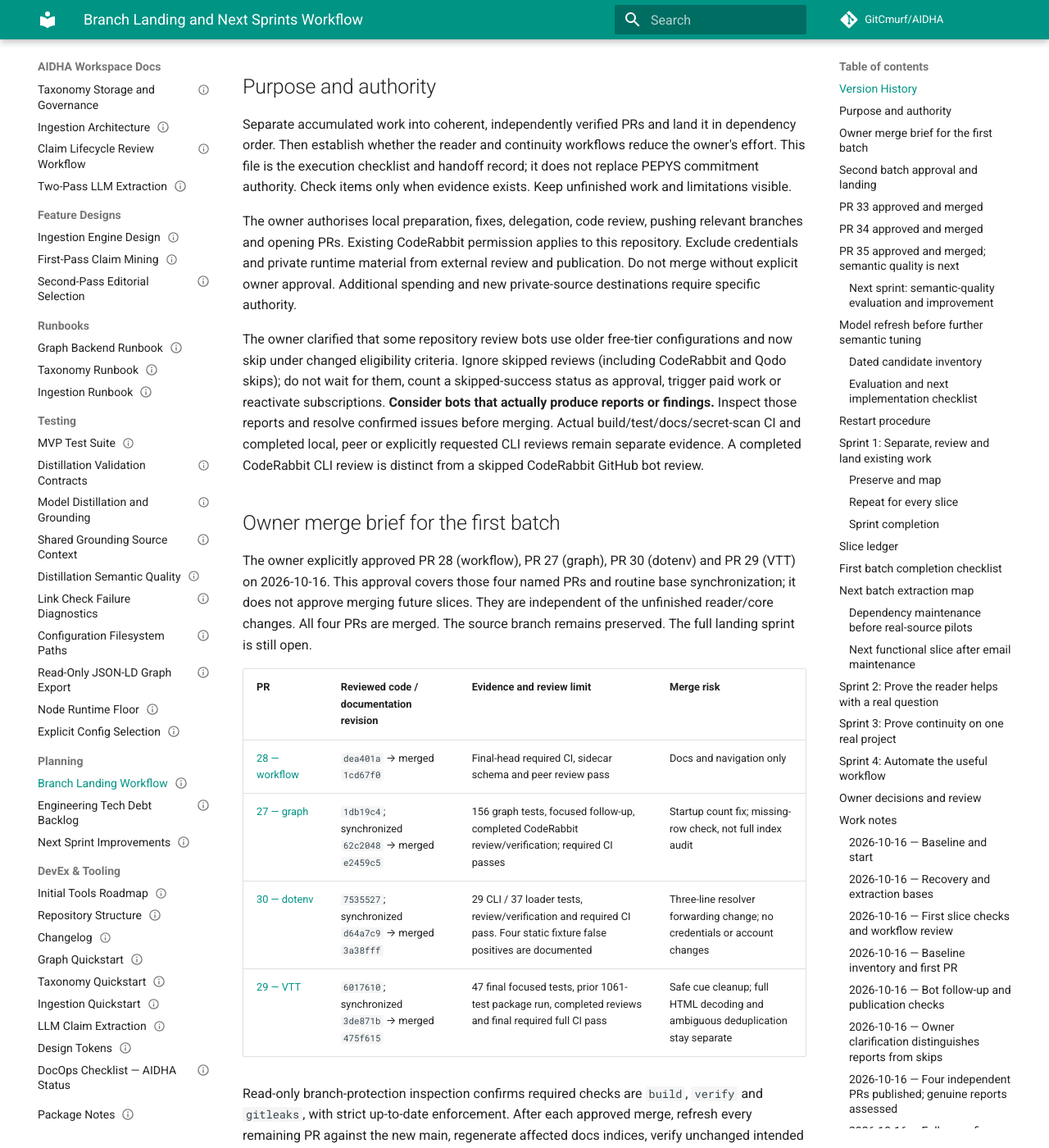
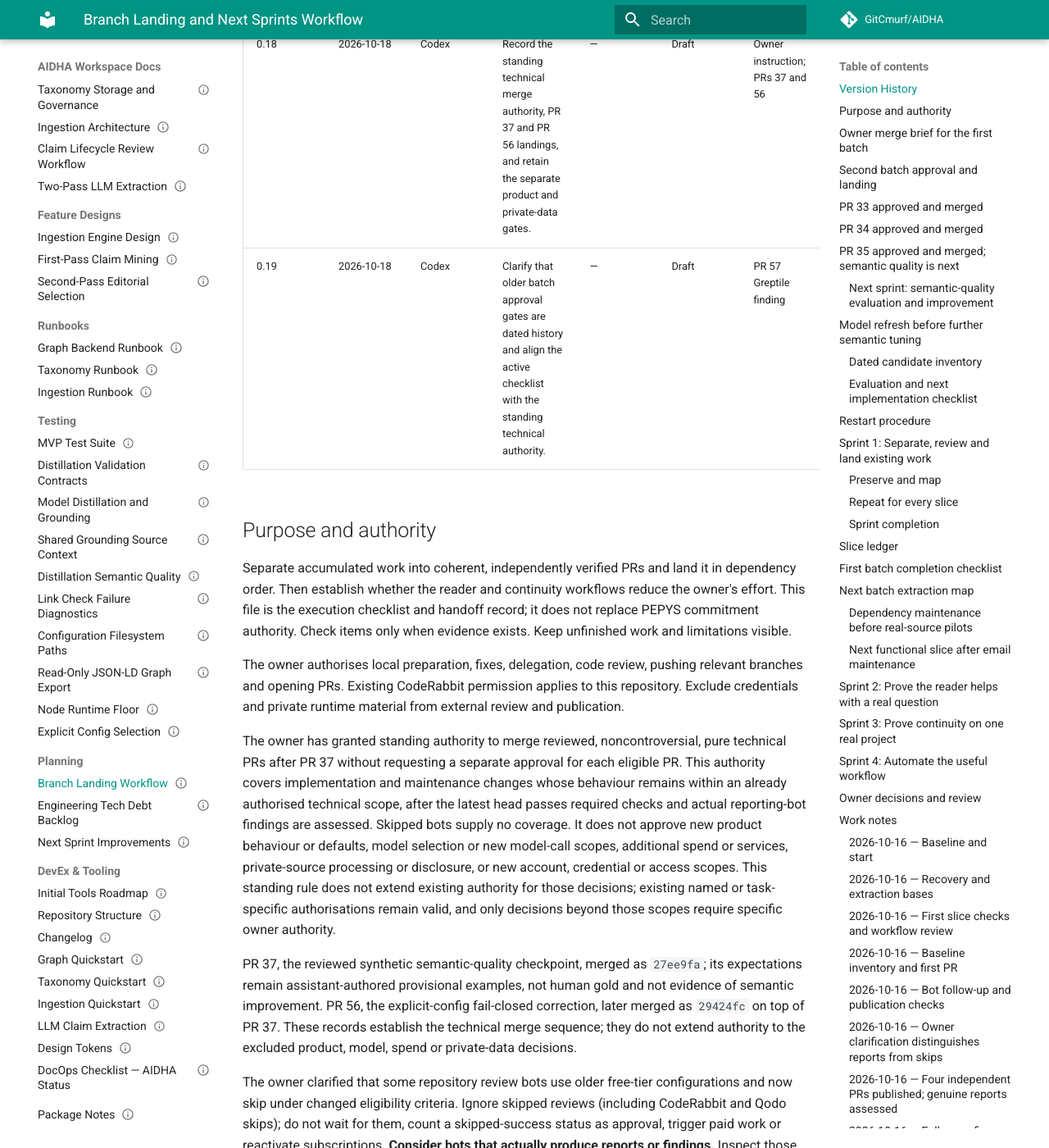
Before and after one commit to GitCmurf/AIDHA, an MkDocs documentation site: the page built from docs/05-planning/plan-015-branch-landing-workflow.md, in a window 1280 px wide and 1400 px high, scrolled down 4151 px. Shown: the whole window at 82% size. Built offline with MkDocs 1.6.1 and Material for MkDocs 9.7.7, drawn with Linux system fonts in a browser that asks for light colours; comment, search, counter and statistics services are not loaded; the version menu is left out; some of the changed text lies outside the part shown.

Commit message:
docs(workflow): record standing technical merge authority (#57)
* docs(workflow): record standing technical merge authority

* docs(workflow): clarify current merge authority

```diff
--- a/docs/01-indices/catalog.json
+++ b/docs/01-indices/catalog.json
@@ -704,8 +704,8 @@
       "document_id": "AIDHA-PLAN-015",
       "owner": "Engineering",
       "status": "Draft",
-      "version": "0.17",
-      "last_updated": "2026-10-17",
+      "version": "0.19",
+      "last_updated": "2026-10-18",
       "title": "Branch Landing and Next Sprints Workflow",
       "type": "PLAN",
       "docops_version": "2.0",
--- a/docs/05-planning/plan-015-branch-landing-workflow.md
+++ b/docs/05-planning/plan-015-branch-landing-workflow.md
@@ -2,8 +2,8 @@
 document_id: AIDHA-PLAN-015
 owner: Engineering
 status: Draft
-version: '0.17'
-last_updated: 2026-10-17
+version: '0.19'
+last_updated: 2026-10-18
 title: Branch Landing and Next Sprints Workflow
 type: PLAN
 docops_version: '2.0'
@@ -14,8 +14,8 @@ related_ids: [AIDHA-PLAN-009, AIDHA-PLAN-008, AIDHA-PLAN-010, AIDHA-PLAN-011, AI
 > **Document ID:** AIDHA-PLAN-015
 > **Owner:** Engineering
 > **Status:** Draft
-> **Version:** 0.17
-> **Last Updated:** 2026-10-17
+> **Version:** 0.19
+> **Last Updated:** 2026-10-18
 > **Type:** PLAN
 
 # Branch Landing and Next Sprints Workflow
@@ -41,6 +41,8 @@ related_ids: [AIDHA-PLAN-009, AIDHA-PLAN-008, AIDHA-PLAN-010, AIDHA-PLAN-011, AI
 | 0.15 | 2026-10-17 | Codex | Record PR 35 approval, merge-gate sequencing error, corrective slice and semantic-quality priority. | CMF | Draft | PR 35 |
 | 0.16 | 2026-10-17 | Codex | Record the reviewed context correction, semantic checkpoint and explicit hold on unstable experiments. | — | Draft | AIDHA-TESTING-059 |
 | 0.17 | 2026-10-17 | Codex | Refresh the decision-model shortlist and task-specific evaluation plan; preserve failed native replies after a genuine bot finding. | — | Draft | PR 37; owner model refresh |
+| 0.18 | 2026-10-18 | Codex | Record the standing technical merge authority, PR 37 and PR 56 landings, and retain the separate product and private-data gates. | — | Draft | Owner instruction; PRs 37 and 56 |
+| 0.19 | 2026-10-18 | Codex | Clarify that older batch approval gates are dated history and align the active checklist with the standing technical authority. | — | Draft | PR 57 Greptile finding |
 
 ## Purpose and authority
 
@@ -51,8 +53,23 @@ authority. Check items only when evidence exists. Keep unfinished work and limit
 
 The owner authorises local preparation, fixes, delegation, code review, pushing relevant branches
 and opening PRs. Existing CodeRabbit permission applies to this repository. Exclude credentials
-and private runtime material from external review and publication. Do not merge without explicit
-owner approval. Additional spending and new private-source destinations require specific authority.
+and private runtime material from external review and publication.
+
+The owner has granted standing authority to merge reviewed, noncontroversial, pure technical PRs
+after PR 37 without requesting a separate approval for each eligible PR. This authority covers
+implementation and maintenance changes whose behaviour remains within an already authorised
+technical scope, after the latest head passes required checks and actual reporting-bot findings
+are assessed. Skipped bots supply no coverage. It does not approve new product behaviour or defaults,
+model selection or new model-call scopes, additional spend or services, private-source processing
+or disclosure, or new account, credential or access scopes. This standing rule does not extend
+existing authority for those decisions; existing named or task-specific authorisations remain
+valid, and only decisions beyond those scopes require specific owner authority.
+
+PR 37, the reviewed synthetic semantic-quality checkpoint, merged as `27ee9fa`; its expectations
+remain assistant-authored provisional examples, not human gold and not evidence of semantic
+improvement. PR 56, the explicit-config fail-closed correction, later merged as `29424fc` on top
+of PR 37. These records establish the technical merge sequence; they do not extend authority to
+the excluded product, model, spend or private-data decisions.
 
 The owner clarified that some repository review bots use older free-tier configurations and
 now skip under changed eligibility criteria. Ignore skipped reviews (including CodeRabbit and
@@ -61,6 +78,10 @@ or reactivate subscriptions. **Consider bots that actually produce reports or fi
 those reports and resolve confirmed issues before merging. Actual build/test/docs/secret-scan CI
 and completed local, peer or explicitly requested CLI reviews remain separate evidence. A completed
 CodeRabbit CLI review is distinct from a skipped CodeRabbit GitHub bot review.
+
+The batch summaries and dated work notes below preserve decisions and status as recorded at the
+time. Current and future work follows the authority above and the owner decision/merge checklist
+below; later entries supersede earlier status snapshots.
 
 ## Owner merge brief for the first batch
 
@@ -86,7 +107,9 @@ the red JavaScript status must remain disclosed unless its reporting service is
 ## Second batch approval and landing
 
 The owner explicitly approved PRs 32 and 31 on 2026-10-16: “both approved”. This covers
-those two named PRs and routine base synchronization. Future PRs need separate merge approval.
+those two named PRs and routine base synchronization. At that time, future PRs needed separate
+merge approval. The standing authority recorded in v0.18 now applies to later eligible technical
+PRs; reserved decisions retain their specific owner gates.
 Both PRs are merged. No further owner action is needed for this batch. The full source branch
 remains open.
 
@@ -95,8 +118,9 @@ remains open.
 | [PR 32: private-artifact guard](https://github.com/GitCmurf/AIDHA/pull/32) | Real pilot records stay outside public Git. Synthetic examples remain permitted. The guard checks path patterns; content still needs review | Merged as `01ec0ed` after exact-head required CI and actual reporting-bot findings were assessed. Final isolation fix has peer review and regression coverage; extra CLI attempt had no coverage because of quota |
 | [PR 31: taxonomy provenance](https://github.com/GitCmurf/AIDHA/pull/31) | Stored automatic assignments identify their matching vocabulary; the fingerprint does not certify classification quality or version the full algorithm | Merged as `33f40cd` from synchronized head `4ad7e88` after fresh required CI and actual reports passed. Its stable patch and all eleven non-generated blobs match approved `4021473` |
 
-Engineering will merge only the approved PRs after their latest required checks pass. No force
-push, admin override, paid-review activation or repository-settings change is authorized here.
+Engineering merged these two approved PRs after their synchronized heads passed required checks.
+No force push, admin override, paid-review activation or repository-settings change was used for
+this batch.
 
 ## PR 33 approved and merged
 
@@ -113,8 +137,10 @@ The refreshed GitHub inventory has 22 open alerts (15 high, seven medium); none
 updated email parser chain. The thirteen previously open email-chain alerts are no longer open.
 This is a dated dependency snapshot, not proof that every remaining alert is reachable.
 Configuration/build-tool and documentation-tool maintenance remain separate slices. No owner
-product, spending or account decision blocks the next synthetic engineering slice. Future PRs
-still need their own merge approval.
+product, spending or account decision blocks the next synthetic engineering slice. At the time of
+this 2026-10-17 status note, future PRs still had individual merge gates. The standing authority
+recorded in v0.18 supersedes that rule for eligible pure technical PRs; reserved decisions retain
+their specific owner gates.
 
 ## PR 34 approved and merged
 
@@ -175,7 +201,7 @@ findings inaccessible with HTTP 403 remain the review limits recorded on PR 35.
 - [x] Verify exact integrated-tree equality.
 - [x] Reproduce the late shared-excerpt finding and prepare a separate correction.
 - [x] Complete correction checks/reviews and publish PR 36.
-- [ ] Obtain separate approval and merge PR 36 after a fresh review gate.
+- [x] Obtain separate owner approval and merge PR 36 as `be9876c` after its fresh review gate.
 - [x] Verify all four PR 35 post-merge main CI workflows pass.
 - [x] Attempt the context helper; missing `specs/024-grounding-context/plan.md` prevents it
   before edits. The governed workflow and testing specs remain the restart record.
@@ -198,7 +224,8 @@ public synthetic text only, tools disabled, and no new API credentials or servic
 Record the actual resolved model and usage; native CLI results do not establish API-provider
 parity or default-pipeline quality. Source-report persistence follows when needed for the real
 reader trial; it is not a substitute for measuring semantic usefulness. No owner input blocks
-this preparation. Future PRs retain their own merge gate.
+this preparation. Eligible pure technical PRs use the standing authority above after fresh checks
+and report review; reserved decisions retain their specific owner gates.
 
 ## Model refresh before further semantic tuning
 
@@ -306,8 +333,9 @@ that dependency. No activation, new model calls or model-default changes are par
 - [ ] Fix confirmed findings from actual bot reports and local/peer/CLI reviews; document rejected
   findings, rerun affected checks and push fixes. Do not activate paid reviews or subscriptions.
 - [ ] Verify actual CI and completed review coverage of the latest head; record limits explicitly.
-- [ ] Present a concise merge brief to the owner; obtain explicit approval before merging.
-- [ ] After an approved merge, refresh dependent bases, revalidate and update the ledger.
+- [ ] Confirm whether the change fits the standing pure-technical authority above; obtain specific
+  owner authority when it crosses any reserved product, model, spend, account or private-data gate.
+- [ ] After a merge, refresh dependent bases, revalidate and update the ledger.
 
 The repeated checklist is a template. Each slice needs its own stage/evidence entry in the ledger;
 checking the template once does not establish completion for every PR. Prefer independent PRs
@@ -321,7 +349,7 @@ branch to make an extraction appear complete.
   evidence, or retained with an explicit reason and next action.
 - [ ] No private runtime evidence has entered published paths or PRs.
 - [x] Approved first-batch merges are complete and integrated main passes required checks;
-  later slices still require separate approval.
+  later slices follow the current merge authority above.
 - [ ] Deferred product requirements remain in the subsequent sprint checklist.
 
 ## Slice ledger
@@ -337,8 +365,9 @@ Do not introduce links to pages absent from a PR base.
 | Email parser dependency maintenance | Verified `main` at `33f40cd`; independent | `021-email-parser-dependencies` / [PR 33](https://github.com/GitCmurf/AIDHA/pull/33) | Merged as `580b94c` from approved `a5d9651`; required CI passes; actual reports assessed | Synthetic malformed-address/mailto tests and ordinary MIME control; no real email |
 | Distillation validation and evidence checks | Verified `main` at `580b94c`; independent of model/pipeline wiring | `022-distillation-validation` / [PR 34](https://github.com/GitCmurf/AIDHA/pull/34) | Merged as `1c83ecb` from approved `dd55b43`; exact integrated tree matches; required CI passes | AIDHA-TESTING-056; mechanical acceptance explicitly does not prove semantic entailment |
 | Bounded model generation and grounding | Verified `main` at `1c83ecb`; uses PR 34 contracts | `023-distillation-pipeline` / [PR 35](https://github.com/GitCmurf/AIDHA/pull/35) | Merged as `5b81d23` from approved `b08f8ab`; exact tree matches; late Greptile finding has separate correction | TESTING-057; default selection unchanged; no live provider calls |
-| Shared grounding source context | Verified `main` at `5b81d23` | `024-grounding-context` / [PR 36](https://github.com/GitCmurf/AIDHA/pull/36) | Ready at `f994fa0`; 276 core tests, complete zero-finding review, all required CI and reporting analyzers pass; merge approval pending | TESTING-058; source text once, per-unit citation IDs, cache version bumped |
-| Semantic-quality evaluation and improvement | Depends on PR 36 at `f994fa0` | `025-semantic-quality` / [PR 37](https://github.com/GitCmurf/AIDHA/pull/37) | Stable checkpoint published; failed-reply evidence correction needs refreshed final-head checks; no production semantic experiment included | Reviewed assistant-authored expectations, not human gold; controlled scores 6/9, 7/9, 6/9 |
+| Shared grounding source context | Verified `main` at `5b81d23` | `024-grounding-context` / [PR 36](https://github.com/GitCmurf/AIDHA/pull/36) | Merged as `be9876c`; source context remains shared and versioned | TESTING-058; source text once, per-unit citation IDs, cache version bumped |
+| Semantic-quality evaluation and improvement | Depends on PR 36 at `f994fa0` | `025-semantic-quality` / [PR 37](https://github.com/GitCmurf/AIDHA/pull/37) | Merged as `27ee9fa`; no production semantic experiment included | Assistant-authored fictional expectations remain provisional, not human gold; controlled scores 6/9, 7/9, 6/9 do not establish improvement |
+| Explicit config selection | Verified `main` at `27ee9fa`; independent fail-closed correction | `060-explicit-config-selection` / [PR 56](https://github.com/GitCmurf/AIDHA/pull/56) | Merged as `29424fc` after current-head checks and report assessment | Missing or invalid explicit config selection fails closed; this is a technical correction, not a new product or model default |
 | Semantic grounding experiment | Depends on reviewed 024; retain acceptance failures | `026-semantic-grounding` / local hold | No PR or merge request; prompt/kind/link changes remain unproven and separate from the checkpoint | Three fresh-run partials and run-to-run variability; no semantic win claimed |
 | Extraction and source distillation | Dependency map pending | Pending | Separate foundational fixes and distillation where contracts permit | AIDHA-PLAN-009, AIDHA-PLAN-010; older reviews require exact-scope checks |
 | Activation and continuity | Dependency map pending; mixed commit `b628643` needs deliberate separation | Pending | Pair public CLI, persistence tests and currently uncommitted supporting docs | PLAN-008, PLAN-011, PLAN-014 |
@@ -472,7 +501,7 @@ Synthetic contract work needs no owner product decision. Existing PEPYS authorit
 
 | Decision | Needed when | Recommendation and sensible alternatives | Current blocker? |
 | --- | --- | --- | --- |
-| Merge approval | After a concrete PR passes checks and reviews, including actual reporting bots; skipped reviews ignored | Review a concise behaviour/evidence/risk brief; approve individually or an explicitly named dependency sequence | PRs 36 and 37 need separate approval, preferably the named 36 then 37 sequence; preparation continues |
+| Merge authority | Before merging a concrete PR | Apply standing authority to reviewed, noncontroversial pure technical changes after final-head checks and actual report assessment; obtain specific authority for reserved product, model, spend, account or private-data decisions | No repeat approval is required for eligible technical PRs; reserved decisions remain owner gates |
 | Reader usefulness | After one working answer and evidence trail is ready | Use the existing question; another live question is equally valid | Blocks a claim of owner benefit, not implementation |
 | Continuity inputs | Before processing additional private material | One bounded project plus read-only PEPYS snapshot; keep using synthetic material until selected | Blocks the real-input pilot only |
 | New disclosure, spending or account integration | Only if necessary for a selected workflow | Prefer existing authorised routes; present concrete scope and cost before asking | No current new request |
```
